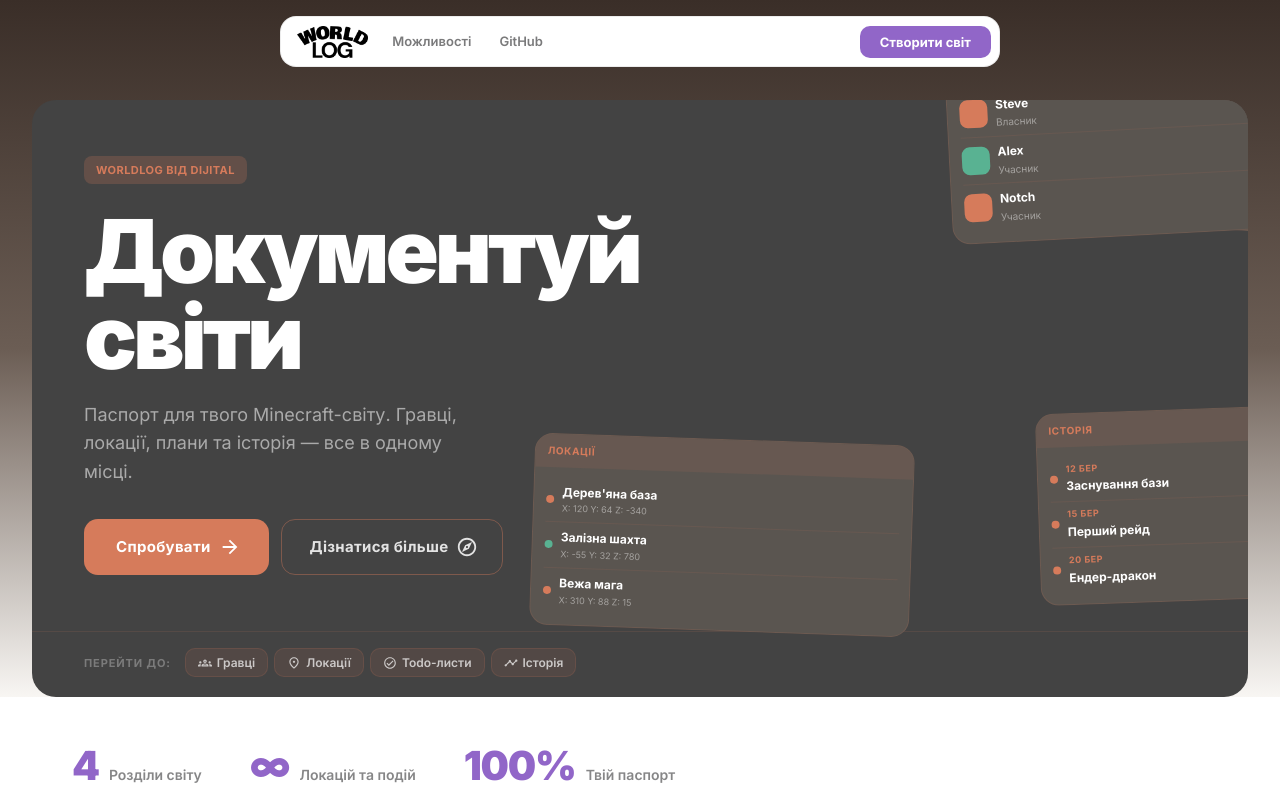
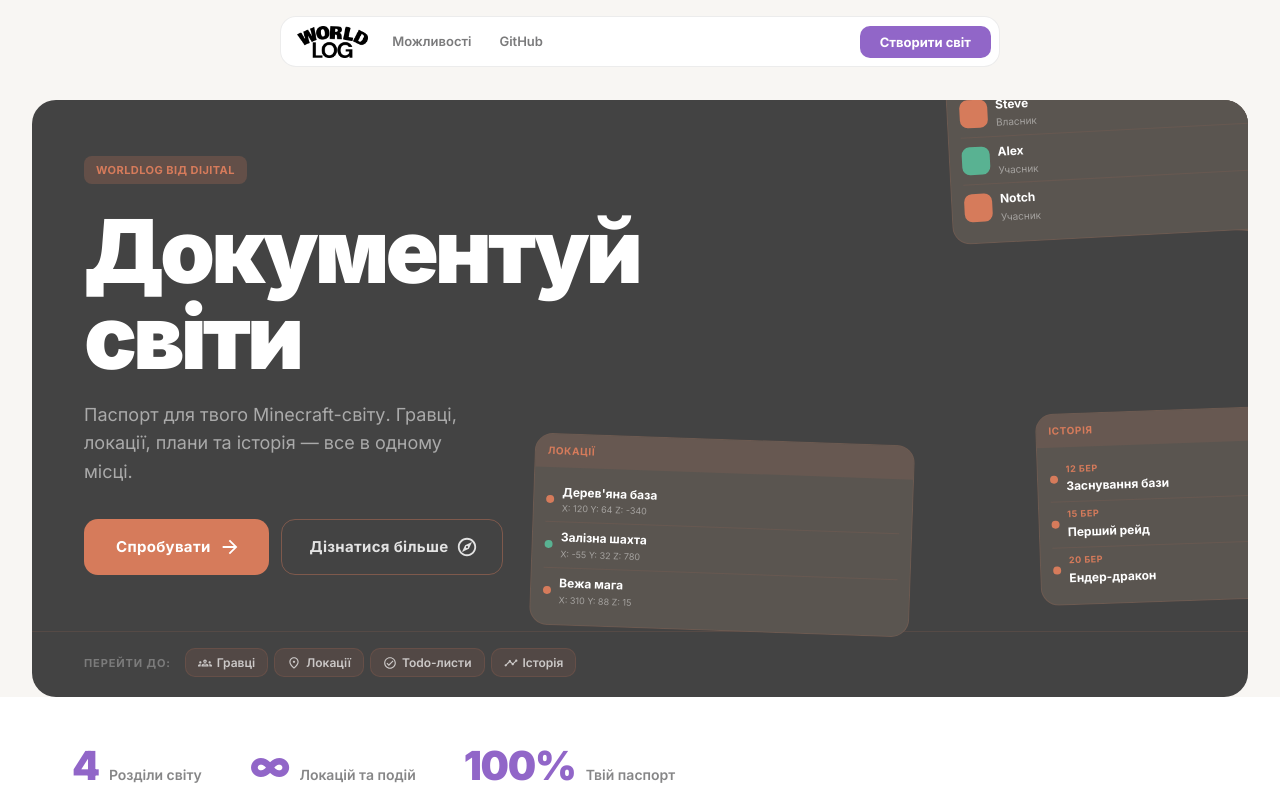
Before and after one commit to ttjelky/Worldlog, a React (Vite) app in the folder frontend/: page / in a window 1280 px wide. Shown: the top 800 px of the page. Built offline with nearby package versions, Linux system fonts and the light colour scheme; no server answers.

Commit message:
fix: remove section gradient, clip cards properly with overflow hidden on heroContent

```diff
--- a/frontend/src/features/landing/components/Hero/Hero.module.css
+++ b/frontend/src/features/landing/components/Hero/Hero.module.css
@@ -6,7 +6,7 @@
 
 .heroSection {
   padding: 88px 24px 0;
-  background: linear-gradient(180deg, #3a2e28 0%, #6b5d54 50%, #f8f6f3 100%);
+  background: #f8f6f3;
 }
 
 @media (min-width: 900px) {
@@ -22,11 +22,13 @@
   border-radius: 24px;
   overflow: hidden;
   background: #434343;
+  z-index: 0;
 }
 
 .heroContent {
   position: relative;
   z-index: 1;
+  overflow: hidden;
 }
 
 .heroTop {
@@ -149,7 +151,6 @@
     flex: 1;
     position: relative;
     min-height: 440px;
-    overflow: visible;
   }
 }
 
```
